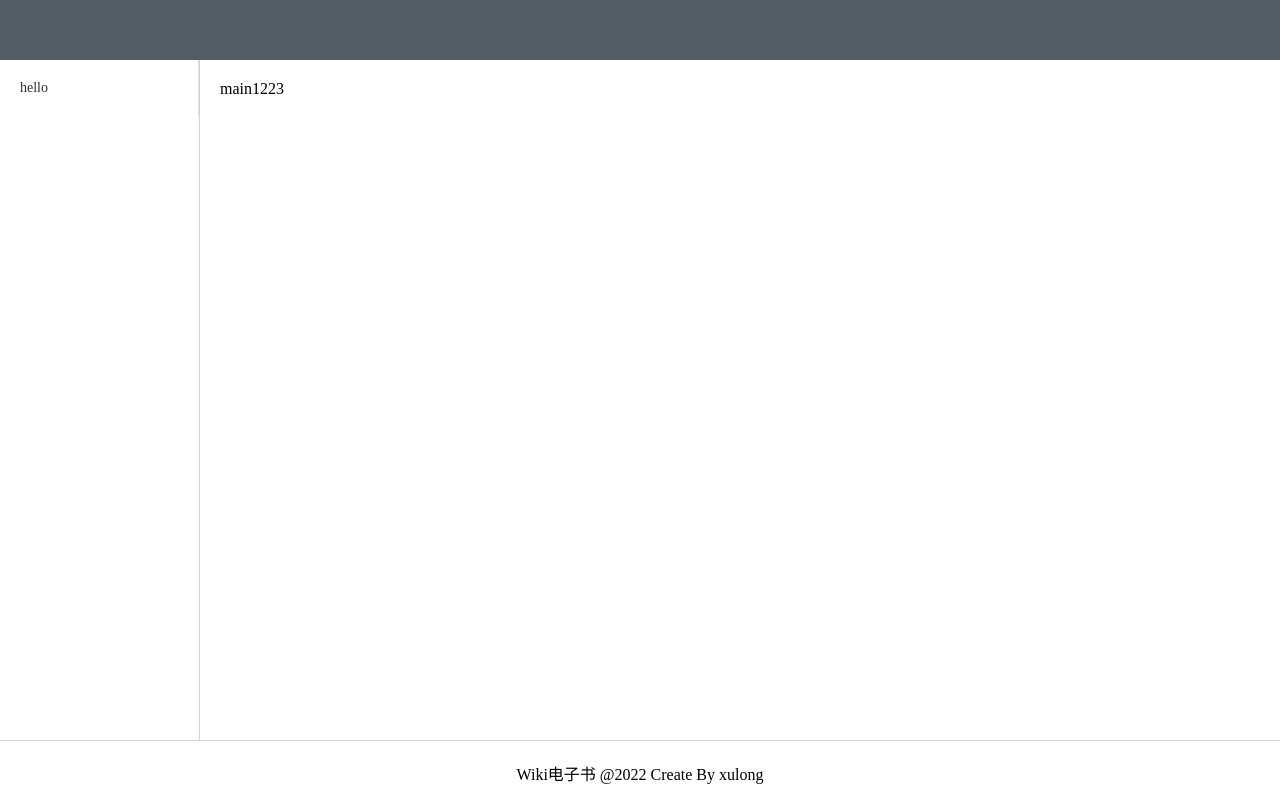
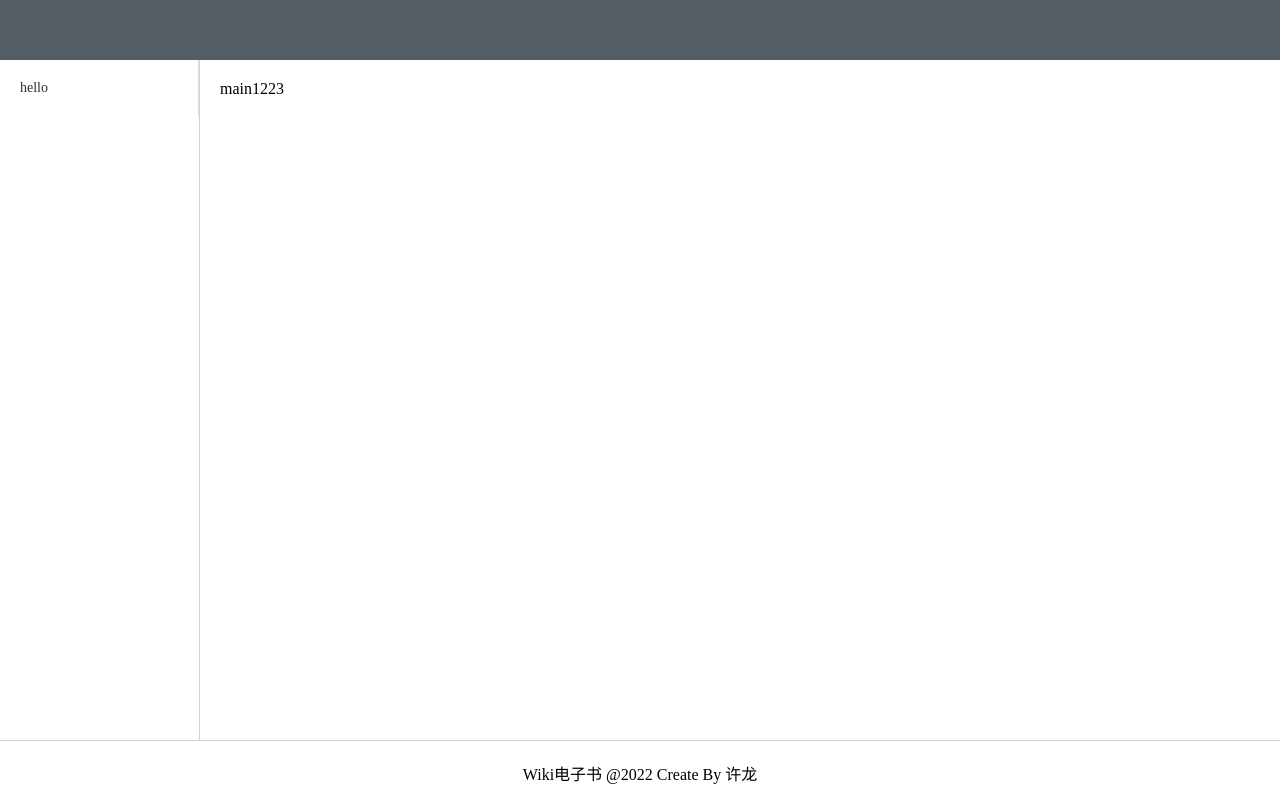
Before and after one commit to Dxide/wiki-vue, a Vue app: page /ebook in a window 1280 px wide. Built offline with nearby package versions, Linux system fonts and the light colour scheme.

Commit message:
4月10日 5-2 集成axios

```diff
--- a/package.json
+++ b/package.json
@@ -8,6 +8,7 @@
     "preview": "vite preview"
   },
   "dependencies": {
+    "axios": "^0.26.1",
     "element-plus": "^2.1.8",
     "vue": "^3.2.25",
     "vue-router": "^4.0.14"
--- a/src/components/the-footer.vue
+++ b/src/components/the-footer.vue
@@ -1,7 +1,7 @@
 <template>
   <el-footer style="border-top: 1px solid lightgray">
     <div style="text-align: center;margin-top: 20px;">
-      Wiki电子书 @2022 Create By xulong
+      Wiki电子书 @2022 Create By 许龙
     </div>
   </el-footer>
 </template>
```
Also changed, not shown: 1 other file (tests, documents, lock files or other folders).
